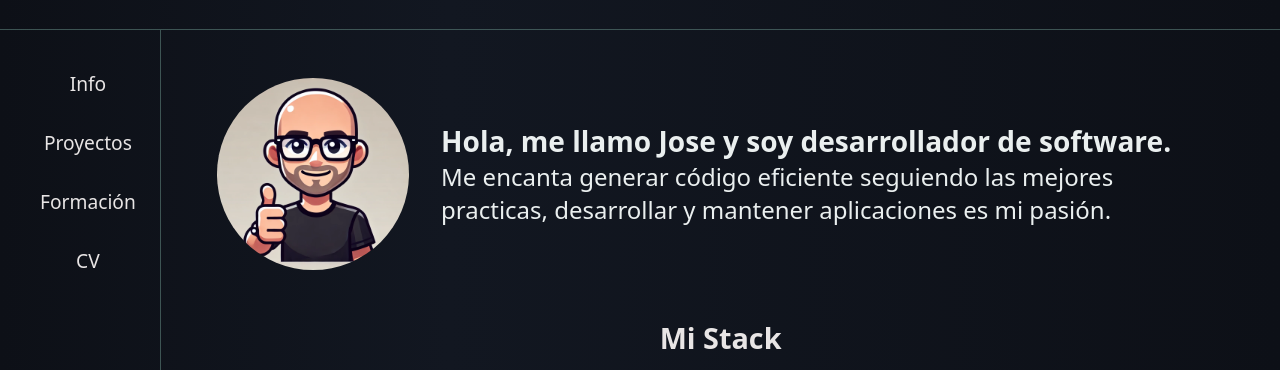
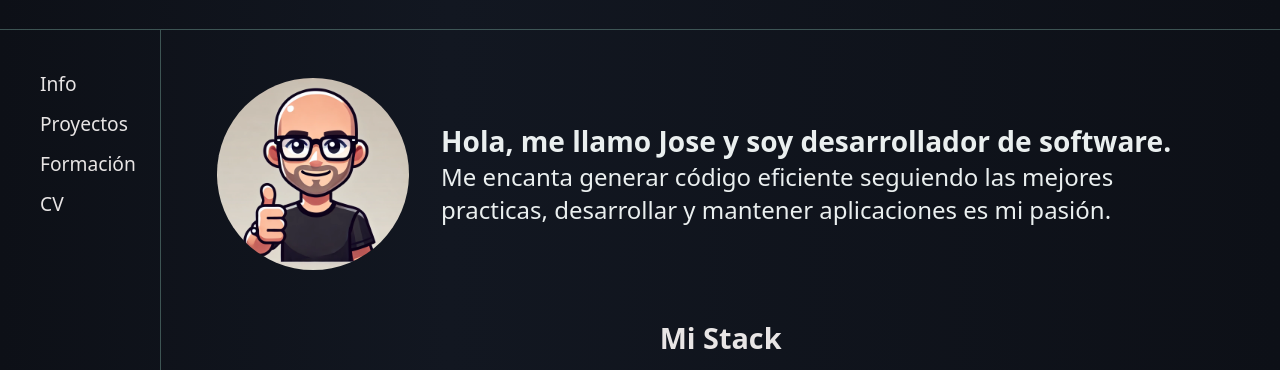
Before and after one commit to JoseLuisPelayo/JoseLuisPelayo.github.io, a plain HTML site: page index.html in a window 1280 px wide. Shown: the part 78-448 px from the top of the page. Drawn offline with Linux system fonts and the light colour scheme.

Commit message:
FIX: navbar desktop position error

```diff
--- a/css/style.css
+++ b/css/style.css
@@ -46,12 +46,13 @@ a {
     flex-grow: 1;
     align-items: start;
     border-right: 1px solid #5d817b99;
+    position: relative;
 }
 
 .nav {
     display: flex;
     width: 100%;
-    position: relative;
+    /* position: relative; */
     container-type: inline-size;
     container-name: nav;
 }
@@ -67,8 +68,8 @@ a {
     padding: .5rem 1rem .7rem 1rem;
     flex-direction: column;
     margin: auto;
-    gap: 2rem;
-    position: fixed;
+    gap: 2.5rem;
+    position: absolute;
     left: 1.5rem;
 
 }
@@ -78,6 +79,8 @@ a {
     color: #e8e5e5;
     cursor: pointer;
     text-align: center;
+    position: fixed;
+    justify-content: center;
 }
 
 .nav-list-element a:hover {
```
